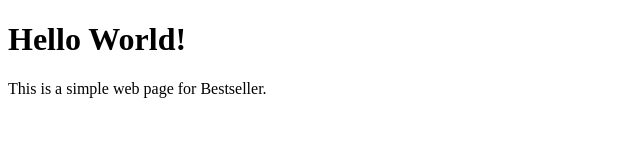
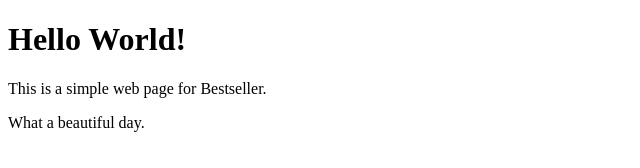
Before and after one commit to mustafaerbay/bestseller_demo, a plain HTML site: page content/index.html in a window 1280 px wide. Shown: the whole page, without its empty margins (0-640 px from the left). Drawn offline with Linux system fonts and the light colour scheme.

```diff
--- a/content/index.html
+++ b/content/index.html
@@ -9,6 +9,7 @@
     <body>
         <h1>Hello World!</h1>
         <p>This is a simple web page for Bestseller.</p>
+        <p>What a beautiful day.</p>
     </body>
 
 </html>
```
Also changed, not shown: 6 other files.
